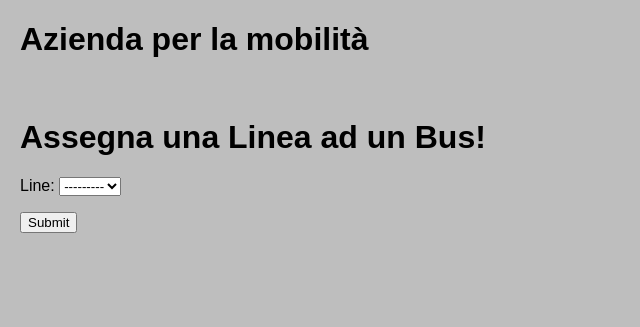
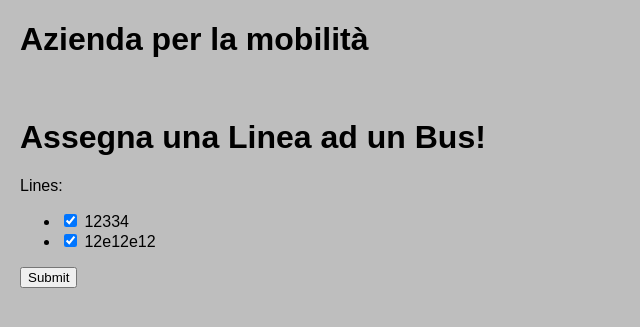
Before and after one commit to Banana-Giova/Progetto_ATAC, a Django app: page /create/line_to_bus/409 in a window 1280 px wide. Shown: the part 104-431 px from the top of the page, without its empty margins (0-640 px from the left). Run offline with Django 3.2, Linux system fonts and the light colour scheme; data comes from the database, SQL or seed files in the repository.

Commit message:
Aggiunti relazioni Many to many , form di rimozione e modifica generale dei file

```diff
--- a/base/forms.py
+++ b/base/forms.py
@@ -1,5 +1,6 @@
 from django.forms import ModelForm
 from .models import *
+from django import forms
 
 #-----Creation Tool Forms-----#
 
@@ -36,9 +37,11 @@ class BusToDriver(ModelForm):
         fields = ['assigned_bus']
 
 class LineToBus(ModelForm):
+    lines = forms.ModelMultipleChoiceField(queryset=Line.objects.all(), widget=forms.CheckboxSelectMultiple)
+
     class Meta:
         model = Bus
-        fields = ['line']
+        fields = ['lines']
 
 class OrdinATACForm(ModelForm):
     class Meta:
--- a/base/models.py
+++ b/base/models.py
@@ -34,8 +34,8 @@ class OrdinATAC(models.Model):
     stop = models.ForeignKey(Stop, on_delete=models.CASCADE)
 
 class Bus(models.Model):
-    bus_id:str = models.CharField(max_length=4, db_index=True, unique=True, primary_key=True)
-    line = models.ForeignKey(Line, null=True, on_delete=models.CASCADE)
+    bus_id = models.CharField(max_length=4, db_index=True, unique=True, primary_key=True)
+    lines = models.ManyToManyField(Line)
     capacity = models.PositiveIntegerField()
     passengers = models.ManyToManyField(Passenger)
 
@@ -43,9 +43,9 @@ class Bus(models.Model):
         return self.bus_id
 
 class Driver(models.Model):
-    driver_id:str = models.CharField(max_length=12, db_index=True, unique=True, primary_key=True)
-    name:str = models.CharField(max_length=128)
-    surname:str = models.CharField(max_length=128)
+    driver_id = models.CharField(max_length=12, db_index=True, unique=True, primary_key=True)
+    name = models.CharField(max_length=128)
+    surname = models.CharField(max_length=128)
     assigned_bus = models.ForeignKey(Bus, null=True, on_delete=models.CASCADE)
 
     def __str__(self) -> str:
--- a/base/urls.py
+++ b/base/urls.py
@@ -44,4 +44,8 @@ urlpatterns = [
 #Disassociazione
     path('disconnect-passenger/<int:passenger_id>/', disconnect_passenger, name='disconnect-passenger'),
 
+    path('driver/<str:driver_id>/remove-bus/', views.remove_bus_from_driver, name='remove-bus-from-driver'),
+
+    path('bus/<str:bus_id>/assign-lines/', views.line_to_bus, name='assign-lines-to-bus'),
+    path('success/', views.success, name='success'),
 ]
--- a/base/views.py
+++ b/base/views.py
@@ -62,11 +62,14 @@ def line(request, line_number):
 
 def bus(request, bus_id):
     req_bus = Bus.objects.get(bus_id=bus_id)
-    if req_bus.line != None and req_bus.line != 'Non Assegnata':
-        req_line = req_bus.line.line_number
+    if req_bus.lines.exists():
+
+        req_line_numbers = [line.line_number for line in req_bus.lines.all()]
+        req_line = ', '.join(req_line_numbers)
     else:
         req_line = 'Non Assegnata'
-    context = {'bus':req_bus, 'line':req_line}
+
+    context = {'bus': req_bus, 'line': req_line}
     return render(request, "base/details/bus.html", context)
 
 def stop(request, stop_id):
@@ -170,14 +173,15 @@ def bus_to_driver(request, driver_id):
     return render(request, 'base/forms/bus_to_driver.html', context)
 
 def line_to_bus(request, bus_id):
-    bus = Bus.objects.get(bus_id=bus_id)
-    form = LineToBus()
+    bus = get_object_or_404(Bus, bus_id=bus_id)
     if request.method == 'POST':
         form = LineToBus(request.POST, instance=bus)
         if form.is_valid():
             form.save()
             return redirect('success')
-    context = {'form': form}
+    else:
+        form = LineToBus(instance=bus)
+    context = {'form': form, 'bus': bus}
     return render(request, 'base/forms/line_to_bus.html', context)
 
 def ordinatac(request):
@@ -236,3 +240,12 @@ def disconnect_passenger(request, passenger_id):
     passenger.bus = None
     passenger.save()
     return redirect("/")
+
+def remove_bus_from_driver(request, driver_id):
+    driver = get_object_or_404(Driver, pk=driver_id)
+    driver.assigned_bus = None
+    driver.save()
+    return redirect("/")  # Redireziona alla pagina di dettaglio del conducente
+
+def success(request):
+    return render(request, 'base/success.html')
```
Also changed, not shown: templates/base/details/driver.html (+12 -9 lines), base/migrations/0003_remove_bus_line_bus_lines.py (added), db.sqlite3.
